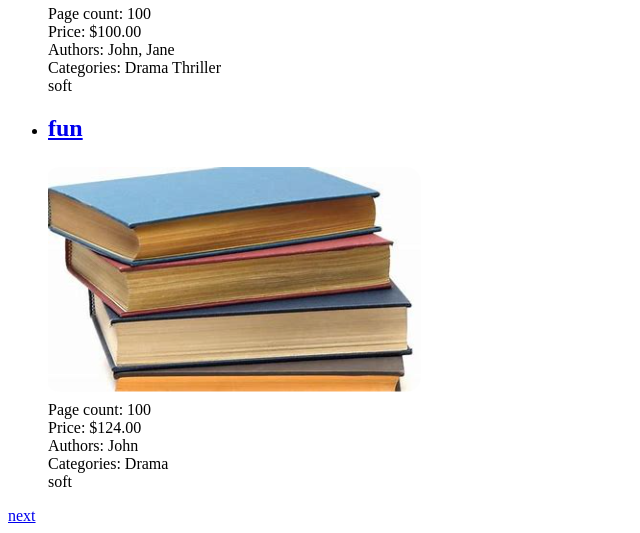
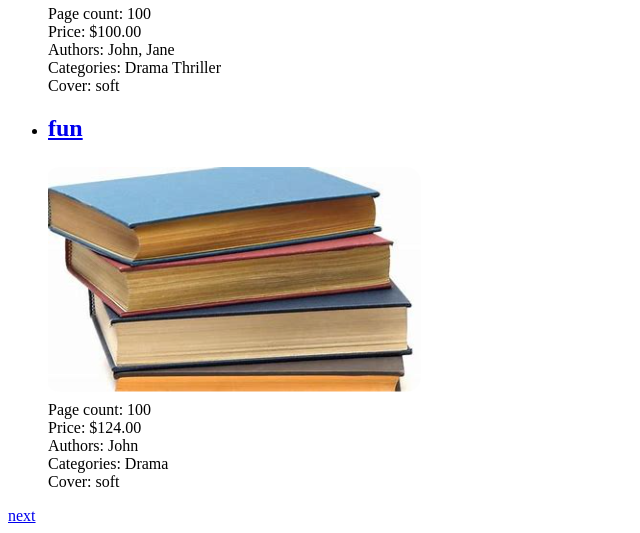
Before and after one commit to gega0397/Django-02, a Django app: page / in a window 1280 px wide. Shown: the part 361-894 px from the top of the page, without its empty margins (0-640 px from the left). Run offline with Django 5.2, Linux system fonts and the light colour scheme; data comes from the database, SQL or seed files in the repository.

Commit message:
updated html

```diff
--- a/market/templates/market/book.html
+++ b/market/templates/market/book.html
@@ -23,7 +23,7 @@
                 {{ category.genre }}
             {% endfor %}
         </div>
-
+        <div>Cover: {{ book.cover }} </div>
         <br>
     <a href="{% url 'market:web_get_all' %}">back</a>
 </body>
--- a/market/templates/market/books.html
+++ b/market/templates/market/books.html
@@ -29,7 +29,7 @@
                         {% endfor %}
                     </div>
                     <div>
-                        {{  book.cover }}
+                        Cover: {{  book.cover }}
                     </div>
                 </li>
             {% endfor %}
```
